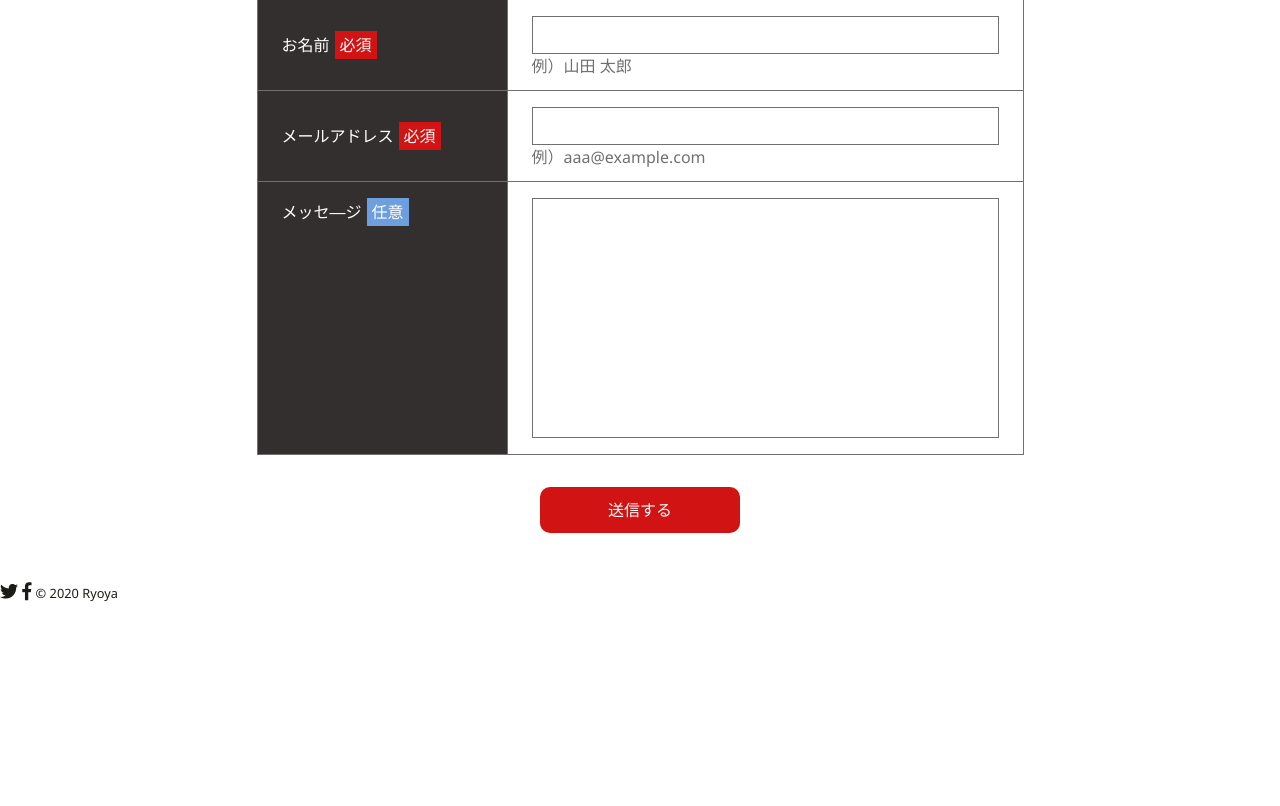
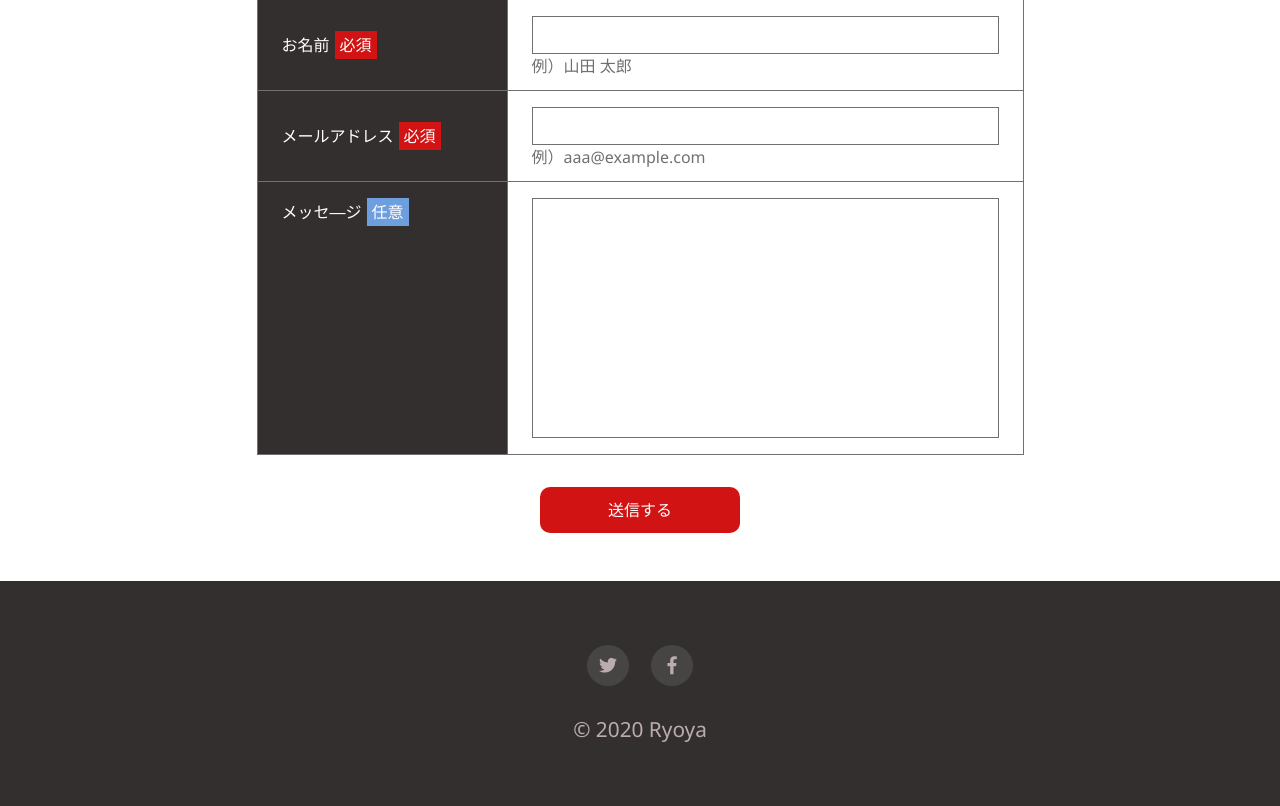
Before and after one commit to ryoya-murata/myportfolio, a PHP site: page / in a window 1280 px wide. Shown: the part 2013-2819 px from the top of the page. Before the commit the page ends 2614 px from the top, so only its background shows below. Run offline with PHP 8.4, Linux system fonts and the light colour scheme; some libraries are stand-ins or nearby versions.

Commit message:
footerの編集が完了

```diff
--- a/css/style.css
+++ b/css/style.css
@@ -39,6 +39,7 @@ img {
   font-size: 1.125rem;
   -webkit-transition: .3s;
   transition: .3s;
+  color: #1c1b15;
 }
 
 .button:hover {
@@ -126,16 +127,17 @@ img {
   margin-bottom: 1em;
 }
 
-.about__button {
-  margin-right: 1em;
+.button--shape_circle {
+  border-radius: 50%;
   padding: 10px 8px;
   max-width: 42px;
   width: 100%;
+}
+
+.about__button {
+  margin-right: 1em;
   background: transparent;
   border: 2px solid #1c1b15;
-  border-radius: 50%;
-  -webkit-transition: all .3s;
-  transition: all .3s;
 }
 
 .about__button:last-child {
@@ -301,4 +303,35 @@ img {
   color: #fff;
   font-size: 1em;
 }
+
+.footer {
+  background: #332f2f;
+  padding: 4em 0;
+  text-align: center;
+}
+
+.footer__button-wrap {
+  margin-bottom: 2em;
+}
+
+.button--bg_dark {
+  background: #474444;
+}
+
+.footer__button {
+  margin-right: 1em;
+}
+
+.footer__button:last-child {
+  margin-right: 0;
+}
+
+.footer__icon {
+  color: #bbadad;
+}
+
+.footer__copyright {
+  font-size: 1.3em;
+  color: #bbadad;
+}
 /*# sourceMappingURL=style.css.map */
--- a/css/style.scss
+++ b/css/style.scss
@@ -3,6 +3,7 @@
 $font-color:#1c1b15;
 $bg-color:#BCBABE;
 $border-color:#dcdcdc;
+$main-bg-color: rgb(51, 47, 47);
 
 html{
     font-size: 16px;
@@ -67,6 +68,7 @@ $breakpoints: (
     text-align: center;
     font-size: 1.125rem;
     transition: .3s;
+    color: $font-color;
 
     &:hover{
         opacity: .7s;
@@ -162,15 +164,18 @@ $layer: (
     margin-bottom: 1em;
 }
 
-.about__button{
-    margin-right: 1em;
+.button--shape_circle{
+    border-radius: 50%;
     padding: 10px 8px;
     max-width: 42px;
     width: 100%;
+}
+
+.about__button{
+    margin-right: 1em;
     background: transparent ;
     border: 2px solid $font-color;
-    border-radius: 50%;
-    transition: all .3s;
+
 
 
     &:last-child{
@@ -253,7 +258,7 @@ $layer: (
 }
 
 .form__label-wrap{
-    background: rgb(51, 47, 47);
+    background: $main-bg-color;
     color: #fff;
     width: 250px;
     font-weight: normal;
@@ -343,3 +348,38 @@ $layer: (
     color: #fff;
     font-size: 1em;
 }
+
+// =======================
+//  footer
+// =======================
+
+.footer{
+    background: $main-bg-color;
+    padding: 4em 0;
+    text-align: center;
+}
+
+.footer__button-wrap{
+    margin-bottom: 2em;
+}
+
+.button--bg_dark{
+    background: rgb(71, 68, 68);
+}
+
+.footer__button{
+    margin-right: 1em;
+
+    &:last-child{
+        margin-right: 0;
+    }
+}
+
+.footer__icon{
+    color:  rgb(187, 173, 173);
+}
+
+.footer__copyright{
+    font-size: 1.3em;
+    color: rgb(187, 173, 173);
+}
--- a/index.html
+++ b/index.html
@@ -57,8 +57,8 @@
                     <div class="about__reason">
                         2020年4月にWeb制作を知り勉強中。
                     </div><!-- /.about__reason -->
-                    <a href="https://twitter.com/Ryoya_prog" class="button about__button" target="_blank" rel="noopener noreferrer"><span class="button__icon button__icon--twitter"><i class="fab fa-twitter"></i></span><!-- /.button__icon --></a><!-- /.button -->
-                    <a href="https://www.facebook.com/ryoya.0401" class="button about__button" target="_blank" rel="noopener noreferrer"><span class="button__icon button__icon--facebook"><i class="fab fa-facebook-f"></i></span><!-- /.button__icon --></a><!-- /.button -->
+                    <a href="https://twitter.com/Ryoya_prog" class="button about__button  button--shape_circle" target="_blank" rel="noopener noreferrer"><span class="button__icon button__icon--twitter"><i class="fab fa-twitter"></i></span><!-- /.button__icon --></a><!-- /.button -->
+                    <a href="https://www.facebook.com/ryoya.0401" class="button about__button  button--shape_circle" target="_blank" rel="noopener noreferrer"><span class="button__icon button__icon--facebook"><i class="fab fa-facebook-f"></i></span><!-- /.button__icon --></a><!-- /.button -->
                 </div><!-- /.about__desc-wrap -->
             </div><!-- /.about__contents-wrap -->
         </div><!-- /.section__inner about__inner -->
@@ -193,8 +193,10 @@
 
     <footer class="footer">
         <div class="footer__inner">
-            <a href="" class="button footer__button button--bg_dark"><i class="fab fa-twitter"></i><span class="button__icon button__icon--twitter"></span><!-- /.button__icon button__icon--twitter --></a><!-- /.button button--bg_dark -->
-            <a href="" class="button footer__button button--bg_dark"><i class="fab fa-facebook-f"></i><span class="button__icon button__icon--facebook"></span><!-- /.button__icon button__icon--facebook --></a><!-- /.button button--bg_dark -->
+            <div class="footer__button-wrap">
+                <a href="" class="button footer__button button--bg_dark button--shape_circle"><i class="fab fa-twitter footer__icon"></i><span class="button__icon button__icon--twitter"></span><!-- /.button__icon button__icon--twitter --></a><!-- /.button button--bg_dark -->
+                <a href="" class="button footer__button button--bg_dark  button--shape_circle"><i class="fab fa-facebook-f footer__icon"></i><span class="button__icon button__icon--facebook"></span><!-- /.button__icon button__icon--facebook --></a><!-- /.button button--bg_dark -->
+            </div><!-- /.footer__button-wrap -->
             <small class="footer__copyright">&copy; 2020 Ryoya</small><!-- /.footer__copyright -->
         </div><!-- /.footer__inner -->
     </footer><!-- /.footer -->
```
Also changed, not shown: 1 other file.
